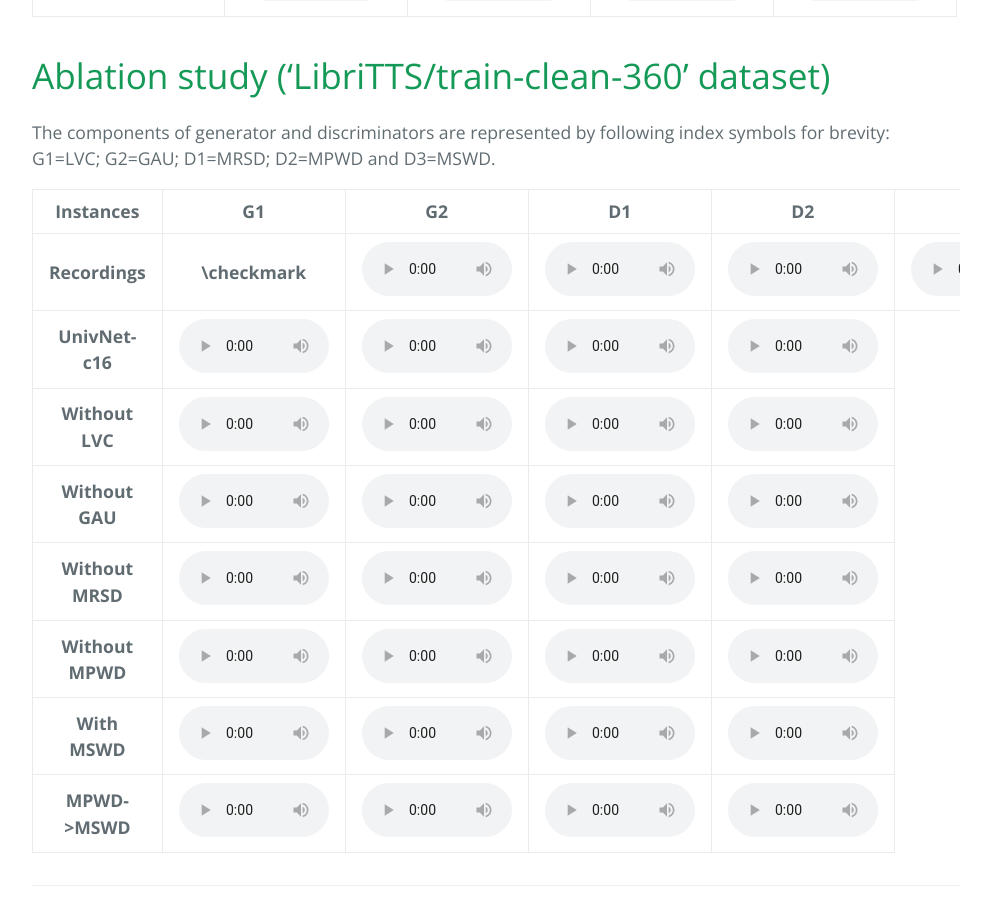
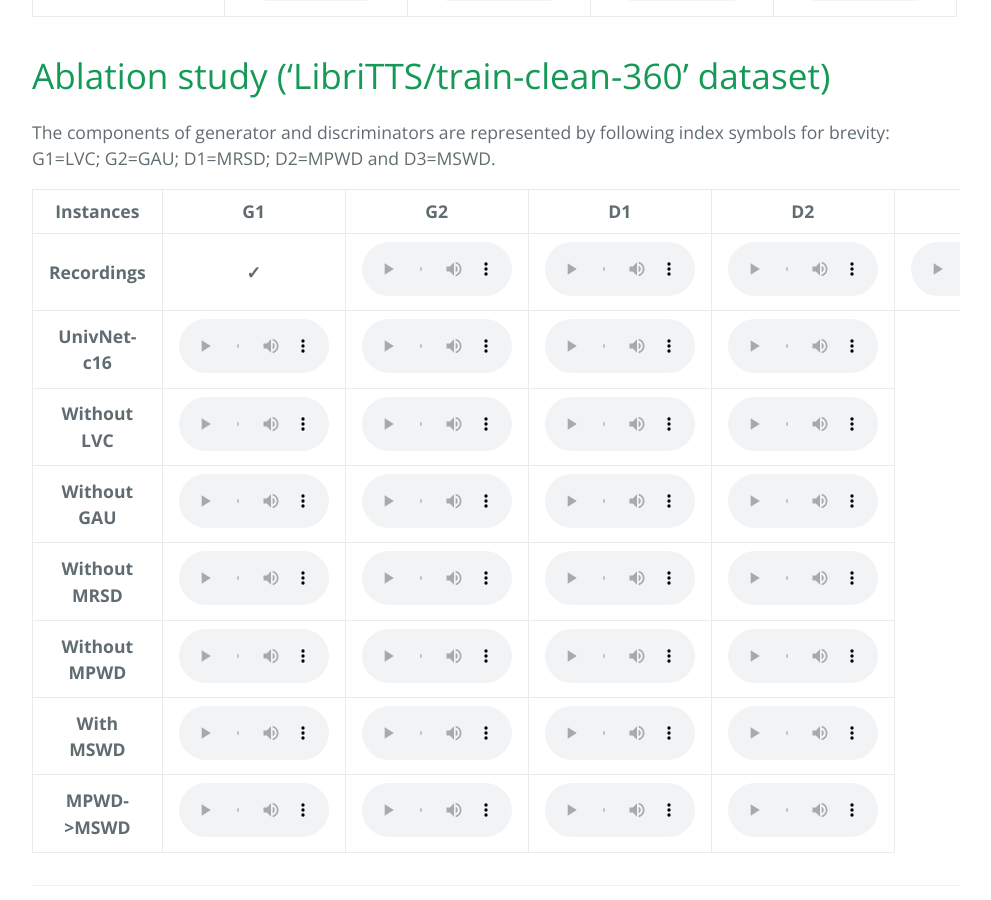
Before and after one commit to kallavinka8045/is2021, a Jekyll site: the page built from index.md, in a window 1280 px wide and 900 px high, scrolled down 4329 px. Shown: the whole window, without its empty margins (144-1135 px from the left). Built offline with Jekyll 4.4.1, drawn with Linux system fonts in a browser that asks for light colours; our own code applies the rules of GitHub Pages for plain Markdown files.

Commit message:
Update index.md

```diff
--- a/index.md
+++ b/index.md
@@ -227,7 +227,7 @@
     <tbody>
         <tr>
             <th>Recordings</th>
-            <th>\checkmark</th>
+            <th>&#10003;</th>
             <td><audio controls style="width: 150px;"><source src="wav_for_demo/ablation/ground_truth/tbd.wav" type="audio/wav"></audio></td>
             <td><audio controls style="width: 150px;"><source src="wav_for_demo/ablation/ground_truth/tbd.wav" type="audio/wav"></audio></td>
             <td><audio controls style="width: 150px;"><source src="wav_for_demo/ablation/ground_truth/tbd.wav" type="audio/wav"></audio></td>
```
